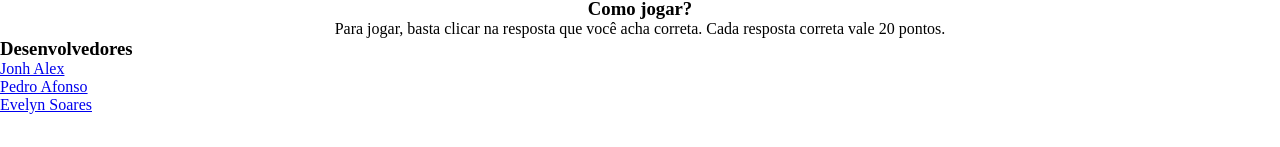
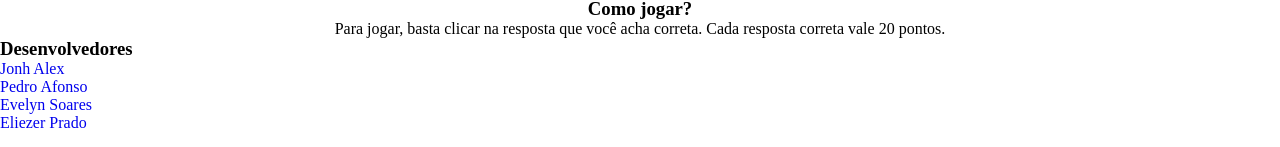
Before and after one commit to Jonhvmp/gameQuiz, a plain HTML site: page frontend/src/templates/index.html in a window 1280 px wide. Shown: the part 905-1052 px from the top of the page. Drawn offline with Linux system fonts and the light colour scheme.

Commit message:
github eliezer

```diff
--- a/frontend/src/assets/css/index.css
+++ b/frontend/src/assets/css/index.css
@@ -6,8 +6,8 @@
   margin:0px;
   padding:0px;
   box-sizing: border-box;
+  text-decoration: none;
 }
-
 
 header {
     display: flex;
@@ -18,10 +18,6 @@ header {
  height: 60px;
  padding-top: 14px;
  margin: 2%
-
-
-
-
 }
 
 main {
@@ -46,14 +42,11 @@ main {
     align-items: center;
 }
 
-
 .container {
     justify-content: center;
     align-items: center;
     flex-direction: row;
 }
-
-
 
 .question {
     text-align: center;
@@ -61,9 +54,7 @@ main {
     flex-direction: row;
     border-radius: 3%;
     padding: 10%;
-
 }
-
 
 .answers {
     justify-content: center;
@@ -81,14 +72,12 @@ main {
     border-radius: 5%;
 }
 
-
 .how-to-play {
     flex-direction: row;
     justify-content: center;
     text-align: center;
 }
 
-
 .one{
     display: flex;
     flex-direction: row;
--- a/frontend/src/templates/index.html
+++ b/frontend/src/templates/index.html
@@ -86,7 +86,7 @@
           <li><a href="https://github.com/Jonhvmp" target="_blank" rel="noopener noreferrer">Jonh Alex</a></li>
           <li><a href="https://github.com/Pedromanuelafonso47" target="_blank" rel="noopener noreferrer">Pedro Afonso</a></li>
           <li><a href="http://github.com/EvelynS-Dias" target="_blank" rel="noopener noreferrer">Evelyn Soares</a></li>
-          <li><a href="http://" target="_blank" rel="noopener noreferrer"></a></li>
+          <li><a href="https://github.com/EliezerPrad0" target="_blank" rel="noopener noreferrer">Eliezer Prado</a></li>
           <li><a href="http://" target="_blank" rel="noopener noreferrer"></a></li>
         </ul>
       </div>
```
